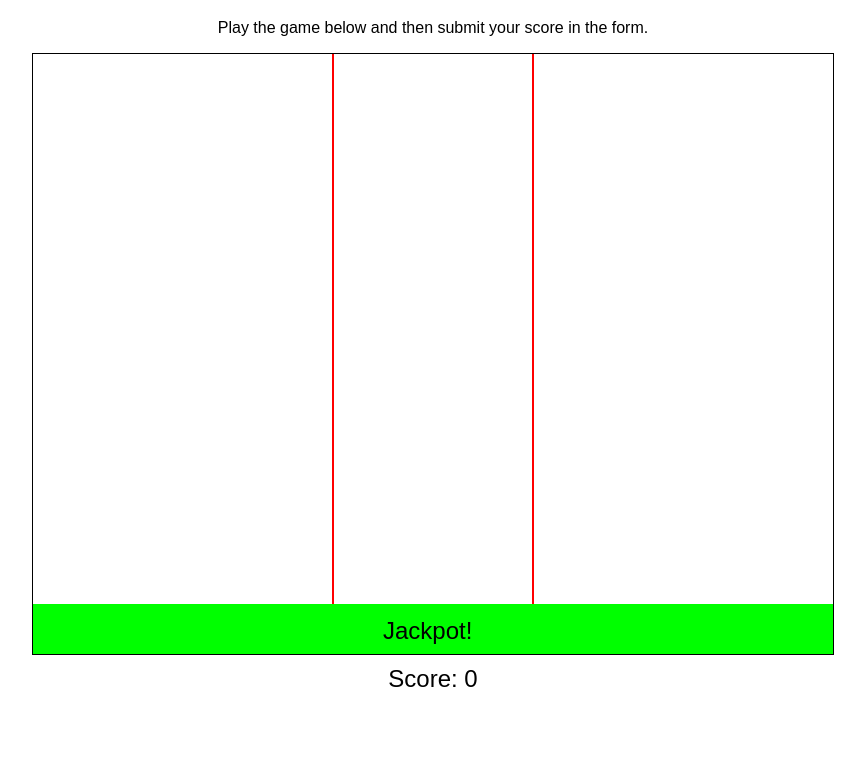
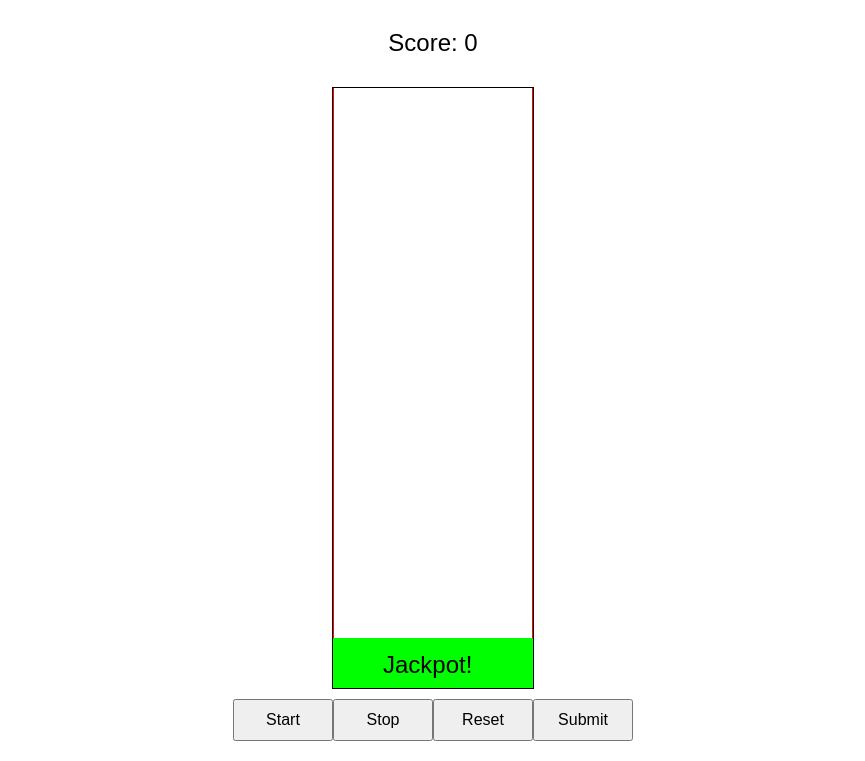
Before and after one commit to akthonka/akthonka.github.io, a plain HTML site: page index.html in a window 1280 px wide. Shown: the part 61-822 px from the top of the page, without its empty margins (207-1072 px from the left). Before the commit the page ends 800 px from the top, so only its background shows below. Drawn offline with Linux system fonts and the light colour scheme.

Commit message:
new interface

```diff
--- a/game.js
+++ b/game.js
@@ -3,9 +3,9 @@ const ctx = canvas.getContext('2d');
 
 const WIDTH = canvas.width;
 const HEIGHT = canvas.height;
-const LIMIT_LEFT = 300;
-const LIMIT_RIGHT = 500;
-const START_X = (LIMIT_LEFT + LIMIT_RIGHT) / 2;
+const LIMIT_LEFT = 0;
+const LIMIT_RIGHT = WIDTH;
+const START_X = WIDTH / 2;
 const START_Y = 50;
 const STEP_SIZE = 5;
 const INITIAL_SIDEWAYS_INCREMENT = 1;
@@ -37,18 +37,23 @@ function getQueryParams() {
     };
 }
 
-// Event listeners for controls
-document.addEventListener('keydown', (event) => {
-    if (event.key === 'r') {  // Reset game
-        path = [{ x: START_X, y: START_Y }];
-        score = 0;
-        running = false;
-        document.getElementById('game-over').style.display = 'none';
-    } else if (event.key === 's') {  // Start game
-        running = true;
-    } else if (event.key === 'e') {  // End game
-        running = false;
-    }
+// Button event listeners
+document.getElementById('start-button').addEventListener('click', () => {
+    running = true;
+});
+document.getElementById('stop-button').addEventListener('click', () => {
+    running = false;
+});
+document.getElementById('reset-button').addEventListener('click', () => {
+    path = [{ x: START_X, y: START_Y }];
+    score = 0;
+    running = false;
+    document.getElementById('game-over').style.display = 'none';
+    updateScore();
+    drawInitialCanvas();
+});
+document.getElementById('submit-button').addEventListener('click', () => {
+    submitScore(score);
 });
 
 function drawLimits() {
@@ -83,7 +88,7 @@ function drawJackpotZone() {
     ctx.fillText('Jackpot!', WIDTH / 2 - 50, HEIGHT - JACKPOT_ZONE_HEIGHT / 2 + 10);
 }
 
-function displayScore() {
+function updateScore() {
     document.getElementById('score').textContent = `Score: ${score}`;
 }
 
@@ -100,6 +105,7 @@ function randomWalk() {
     const newX = lastPoint.x + sideVariation;
     path.push({ x: newX, y: newY });
     score += 1;
+    updateScore();
     if (newY >= HEIGHT - JACKPOT_ZONE_HEIGHT) {
         running = false;
         submitScore(score);
@@ -112,13 +118,17 @@ function submitScore(score) {
     window.location.href = formUrl;
 }
 
-function gameLoop() {
+function drawInitialCanvas() {
     ctx.fillStyle = WHITE;
     ctx.fillRect(0, 0, WIDTH, HEIGHT);
     drawLimits();
+    drawJackpotZone();
     drawPath();
-    drawJackpotZone();
-    displayScore();
+    updateScore();
+}
+
+function gameLoop() {
+    drawInitialCanvas();
 
     if (running) {
         randomWalk();
@@ -133,4 +143,5 @@ function gameLoop() {
 }
 
 // Start the game loop
+drawInitialCanvas();  // Draw the initial state
 requestAnimationFrame(gameLoop);
--- a/index.html
+++ b/index.html
@@ -1,5 +1,6 @@
 <!DOCTYPE html>
 <html lang="en">
+
 <head>
     <meta charset="UTF-8">
     <meta name="viewport" content="width=device-width, initial-scale=1.0">
@@ -8,30 +9,71 @@
         body {
             font-family: Arial, sans-serif;
             text-align: center;
+            margin: 0;
+            padding: 0;
         }
-        canvas {
-            display: block;
-            margin: 0 auto;
+
+        #container {
+            display: flex;
+            flex-direction: column;
+            align-items: center;
+            margin-top: 20px;
+        }
+
+        #gameCanvas {
             border: 1px solid black;
+            max-width: 100%;
         }
+
+        #score-container,
+        #controls-container {
+            margin: 10px 0;
+        }
+
         #score {
             font-size: 24px;
-            margin: 10px;
+            margin-bottom: 20px;
         }
+
         #game-over {
             font-size: 32px;
             color: red;
             display: none;
         }
+
+        .control-button {
+            display: block;
+            margin-bottom: 10px;
+            padding: 10px 20px;
+            font-size: 16px;
+            cursor: pointer;
+            width: 100px;
+        }
+
+        #controls-container {
+            display: flex;
+            justify-content: center;
+        }
     </style>
 </head>
+
 <body>
     <h1>Risk Tolerance Game</h1>
-    <p>Play the game below and then submit your score in the form.</p>
-    <canvas id="gameCanvas" width="800" height="600"></canvas>
-    <div id="score">Score: 0</div>
+    <div id="container">
+        <div id="score-container">
+            <div id="score">Score: 0</div>
+        </div>
+        <canvas id="gameCanvas" width="200" height="600"></canvas>
+        <div id="controls-container">
+            <button id="start-button" class="control-button">Start</button>
+            <button id="stop-button" class="control-button">Stop</button>
+            <button id="reset-button" class="control-button">Reset</button>
+            <button id="submit-button" class="control-button">Submit</button>
+        </div>
+    </div>
     <div id="game-over">Game Over! <span id="final-score"></span></div>
 
     <script src="game.js"></script>
 </body>
+
 </html>
```
